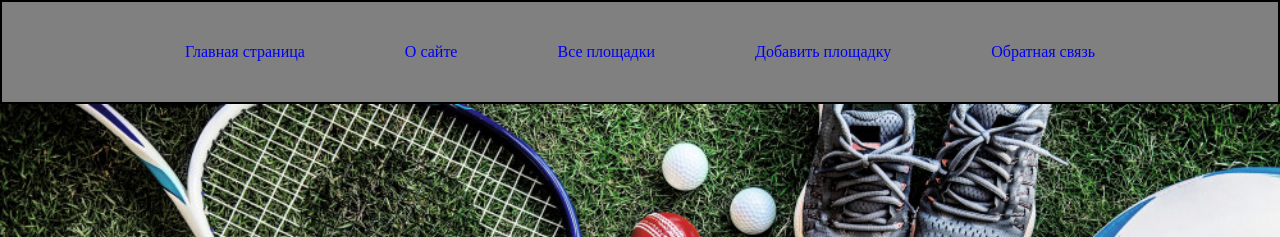
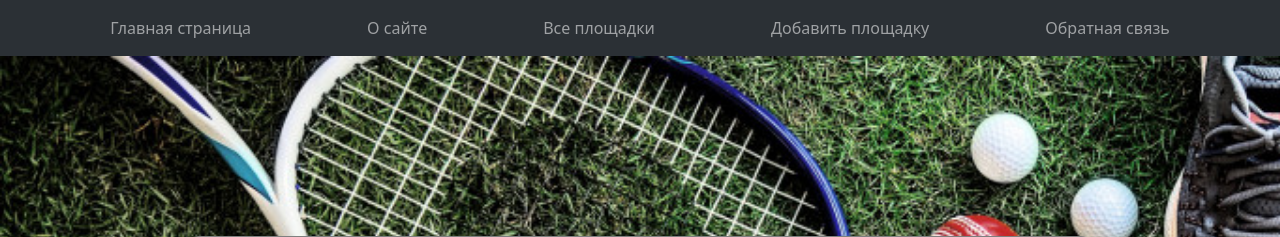
Before and after one commit to ArsenyNovak/Playground, a Django app: a page that uses Playground/templates/base.html in a window 1280 px wide. Shown: the top 237 px of the page. Run offline with Django 5.2, Linux system fonts and the light colour scheme; data comes from the database, SQL or seed files in the repository; both versions use the stored data as it was after the commit.

Commit message:
correct navigation

```diff
--- a/Playground/SportsGrounds/static/SportsGrounds/css/styles.css
+++ b/Playground/SportsGrounds/static/SportsGrounds/css/styles.css
@@ -1,12 +1,23 @@
 
-body {
-  background-color: #808080;
-  padding: 0;
-  margin: 0;
+/* base.html*/
+
+.wrapper {
+  display: flex;
+  align-items: center;
+  justify-content: center;
+  background-color: rgba(43, 48, 53, 1);
 }
+
+.navbar-nav {
+  column-gap: 100px;
+}
+
+
+
 
 a {
   text-decoration: none;
+  color: #000000;
 }
 
 h3 {
@@ -23,25 +34,8 @@ ul {
   margin: 0;
 }
 
-.wrapper {
-  display: flex;
-  align-items: center;
-  justify-content: center;
-  background-color: #808080;
-  height: 100px;
-  border: 2px solid black
-}
 
-.navigation {
-  display: flex;
-  gap: 100px;
-}
 
-.logo {
-  display: inline-block;
-  width: 70px;
-  height: 70px;
-}
 
 .categories{
   background: url('../images/background.jpg');
--- a/Playground/SportsGrounds/templates/SportsGrounds/show_SportsGrounds.html
+++ b/Playground/SportsGrounds/templates/SportsGrounds/show_SportsGrounds.html
@@ -3,8 +3,24 @@
 {% block content %}
 <div class="wrapper-section">
     <div class="playground-item">
-      <h1>{{ playground.name }}</h1>
-        <!-- <p><img class="img-article-left thumb" src="{{p.photo.url}}"></p>-->
+        <h1>{{ playground.name }}</h1>
+        <div id="carouselExample" class="carousel slide">
+             <div class="carousel-inner">
+                 {% for item_photo  in playground.photo.all  %}
+                 <div class="carousel-item-activ">
+                  <img src="{{ item_photo.image.url }}" class="d-block w-100" alt="...">
+                 </div>
+                 {% endfor %}
+             </div>
+          <button class="carousel-control-prev" type="button" data-bs-target="#carouselExample" data-bs-slide="prev">
+            <span class="carousel-control-prev-icon" aria-hidden="true"></span>
+            <span class="visually-hidden">Previous</span>
+          </button>
+          <button class="carousel-control-next" type="button" data-bs-target="#carouselExample" data-bs-slide="next">
+            <span class="carousel-control-next-icon" aria-hidden="true"></span>
+            <span class="visually-hidden">Next</span>
+          </button>
+        </div>
         {{playground.description|linebreaks}}
         <hr>
         <p class="description-playground">дата последнего редактирования: {{playground.time_update|date:"d-m-Y H:i:s"}}</p>
@@ -12,3 +28,7 @@
 </div>
 
 {% endblock %}
+
+<!--<div class="carousel-item">
+              <img src="..." class="d-block w-100" alt="...">
+            </div>-->
--- a/Playground/templates/base.html
+++ b/Playground/templates/base.html
@@ -4,22 +4,30 @@
 <html>
   <head>
 	<title>{{title}}</title>
+	<link href="https://cdn.jsdelivr.net/npm/bootstrap@5.3.3/dist/css/bootstrap.min.css" rel="stylesheet" integrity="sha384-QWTKZyjpPEjISv5WaRU9OFeRpok6YctnYmDr5pNlyT2bRjXh0JMhjY6hW+ALEwIH" crossorigin="anonymous">
 	  <link type="text/css" href="{% static 'SportsGrounds/css/styles.css' %}" rel="stylesheet" />
 	<meta http-equiv="Content-Type" content="text/html; charset=utf-8">
 	<link rel="shortcut icon" href="{% static 'SportsGrounds/images/logo.png' %}" type="image/x-icon"/>
 	<meta name="viewport" content="width=device-width, initial-scale=1.0">
 </head>
 <body>
-	<header class="header">
-		<div class="wrapper">
-			<nav class="header__navigation">
-			<ul class="navigation">
+<header class="wrapper">
+	<nav class="navbar bg-dark navbar-expand-lg bg-body-tertiary" data-bs-theme="dark">
+	  <div class="container-fluid">
+		<button class="navbar-toggler" type="button" data-bs-toggle="collapse" data-bs-target="#navbarNav" aria-controls="navbarNav" aria-expanded="false" aria-label="Toggle navigation">
+		  <span class="navbar-toggler-icon"></span>
+		</button>
+		<div class="collapse navbar-collapse" id="navbarNav">
+		  <ul class="navbar-nav">
 			  {% for n in navigation %}
-				<li><a href="{% url n.url_name %}">{{n.name}}</a></li>
+				<li class="nav-item">
+				  <a class="nav-link" href="{% url n.url_name %}">{{n.name}}</a>
+				</li>
 			  {% endfor %}
 		  </ul>
+		</div>
+	  </div>
 	</nav>
-		</div>
 </header>
     <section class="categories">
 	 {% block content %}
@@ -30,5 +38,6 @@
 
         </div>
     </footer>
+	    <script src="https://cdn.jsdelivr.net/npm/bootstrap@5.3.3/dist/js/bootstrap.bundle.min.js" integrity="sha384-YvpcrYf0tY3lHB60NNkmXc5s9fDVZLESaAA55NDzOxhy9GkcIdslK1eN7N6jIeHz" crossorigin="anonymous"></script>
 </body>
 </html>
```
Also changed, not shown: Playground/SportsGrounds/admin.py (+6 -1 lines), Playground/db.sqlite3. Lines whose indentation alone changed are shown as unchanged.
